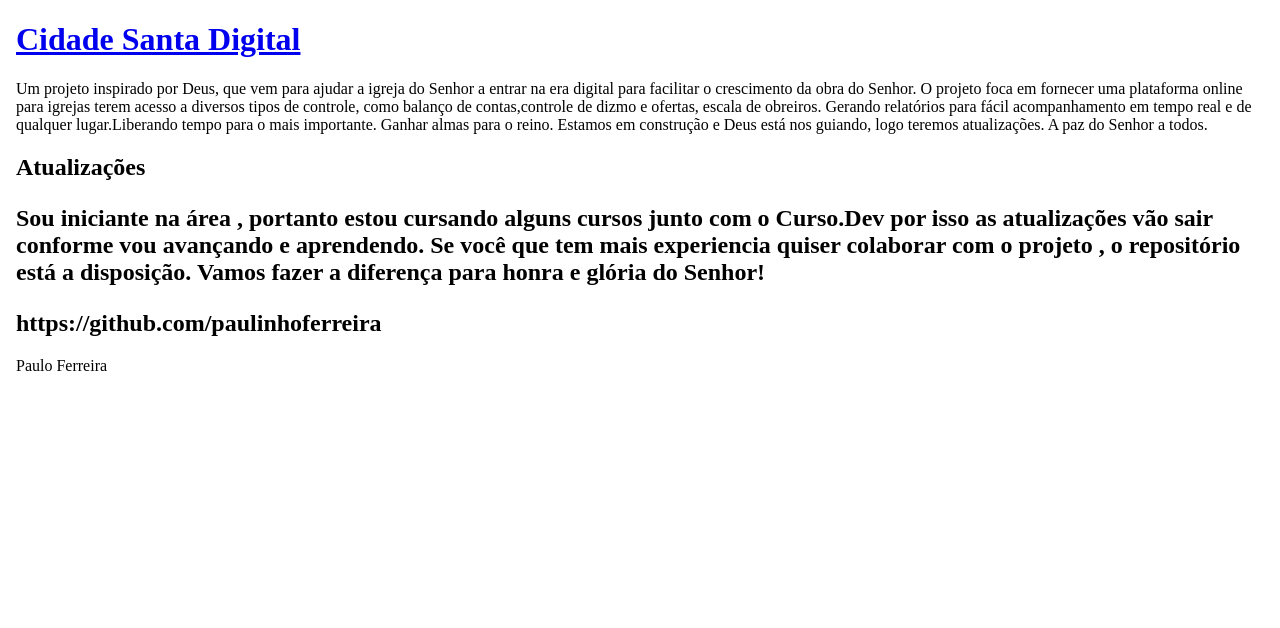
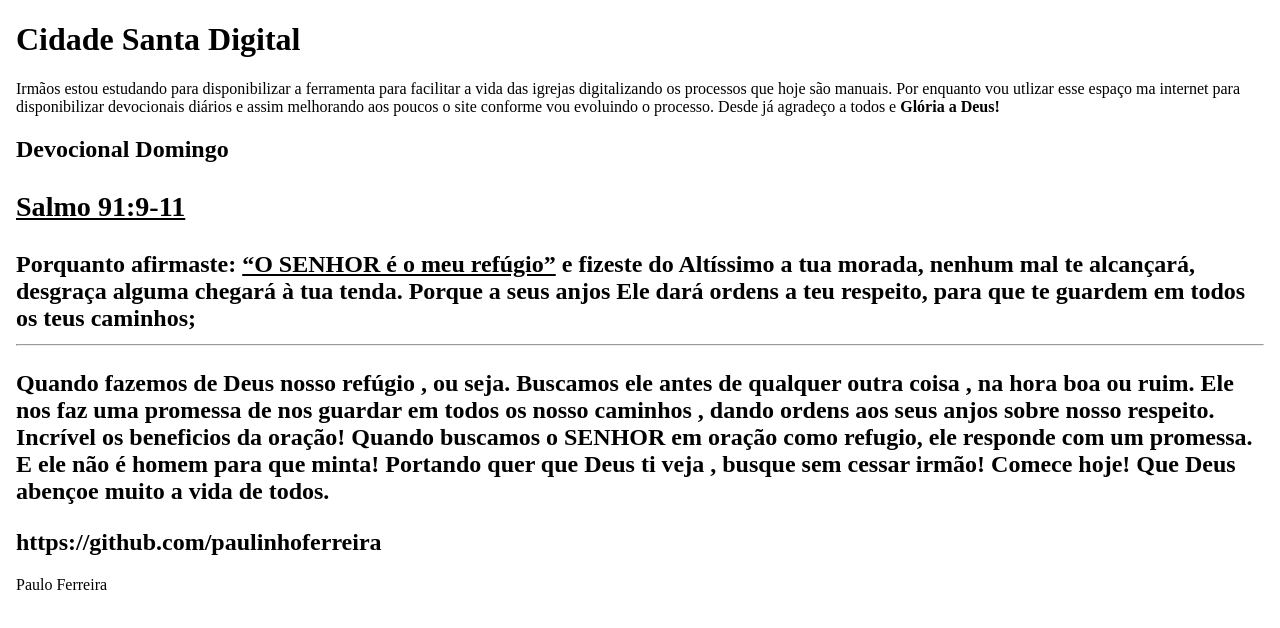
Before and after one commit to paulinhoferreira/soulscode, a Next.js app: page / in a window 1280 px wide. Shown: the top 628 px of the page. Built offline with nearby package versions, Linux system fonts and the light colour scheme.

Commit message:
Devocional Domingo

```diff
--- a/pages/index.js
+++ b/pages/index.js
@@ -5,28 +5,38 @@ function Home() {
         <title>Cidade Santa Digital</title>
       </head>
       <body>
-        <h1 class="heading2">
-          <a href="#">Cidade Santa Digital </a>
+        <h1>
+          <a>Cidade Santa Digital</a>
         </h1>
         <p>
-          Um projeto inspirado por Deus, que vem para ajudar a igreja do Senhor
-          a entrar na era digital para facilitar o crescimento da obra do
-          Senhor. O projeto foca em fornecer uma plataforma online para igrejas
-          terem acesso a diversos tipos de controle, como balanço de
-          contas,controle de dizmo e ofertas, escala de obreiros. Gerando
-          relatórios para fácil acompanhamento em tempo real e de qualquer
-          lugar.Liberando tempo para o mais importante. Ganhar almas para o
-          reino. Estamos em construção e Deus está nos guiando, logo teremos
-          atualizações. A paz do Senhor a todos.
+          Irmãos estou estudando para disponibilizar a ferramenta para facilitar
+          a vida das igrejas digitalizando os processos que hoje são manuais.
+          Por enquanto vou utlizar esse espaço ma internet para disponibilizar
+          devocionais diários e assim melhorando aos poucos o site conforme vou
+          evoluindo o processo. Desde já agradeço a todos e{" "}
+          <b>Glória a Deus!</b>
         </p>
         <h2>
-          <b>Atualizações</b>
+          <b>Devocional Domingo</b>
+          <h3>
+            <u>Salmo 91:9-11</u>
+          </h3>
+          <b>
+            Porquanto afirmaste: <u>“O SENHOR é o meu refúgio”</u> e fizeste do
+            Altíssimo a tua morada, nenhum mal te alcançará, desgraça alguma
+            chegará à tua tenda. Porque a seus anjos Ele dará ordens a teu
+            respeito, para que te guardem em todos os teus caminhos;
+          </b>
+          <hr></hr>
           <p>
-            Sou iniciante na área , portanto estou cursando alguns cursos junto
-            com o Curso.Dev por isso as atualizações vão sair conforme vou
-            avançando e aprendendo. Se você que tem mais experiencia quiser
-            colaborar com o projeto , o repositório está a disposição. Vamos
-            fazer a diferença para honra e glória do Senhor!
+            Quando fazemos de Deus nosso refúgio , ou seja. Buscamos ele antes
+            de qualquer outra coisa , na hora boa ou ruim. Ele nos faz uma
+            promessa de nos guardar em todos os nosso caminhos , dando ordens
+            aos seus anjos sobre nosso respeito. Incrível os beneficios da
+            oração! Quando buscamos o SENHOR em oração como refugio, ele
+            responde com um promessa. E ele não é homem para que minta! Portando
+            quer que Deus ti veja , busque sem cessar irmão! Comece hoje! Que
+            Deus abençoe muito a vida de todos.
           </p>
         </h2>
         <h2>https://github.com/paulinhoferreira</h2>
```
